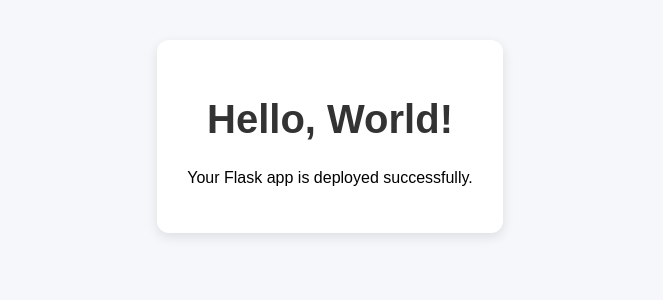
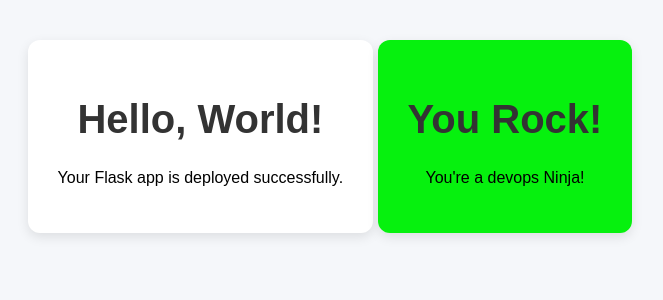
Before and after one commit to tiju46/devops-ca, a Flask app: page / in a window 1280 px wide. Shown: the top 300 px of the page, without its empty margins (310-973 px from the left). Run offline with Flask 3, Linux system fonts and the light colour scheme.

Commit message:
updated flask app with some text modifications

```diff
--- a/real-flask-app/static/style.css
+++ b/real-flask-app/static/style.css
@@ -11,10 +11,18 @@ h1 {
     font-size: 2.5rem;
 }
 
-.container {
-    background: white;
+.container,
+.container1 {
     padding: 30px;
     border-radius: 12px;
     box-shadow: 0 4px 12px rgba(0,0,0,0.1);
     display: inline-block;
 }
+
+.container {
+    background: white;
+}
+
+.container1 {
+    background: #06f10e;
+}
--- a/real-flask-app/templates/index.html
+++ b/real-flask-app/templates/index.html
@@ -9,5 +9,9 @@
         <h1>Hello, World!</h1>
         <p>Your Flask app is deployed successfully.</p>
     </div>
+    <div class="container1">
+        <h1>You Rock!</h1>
+        <p>You're a devops Ninja!</p>
+    </div>
 </body>
 </html>
```
